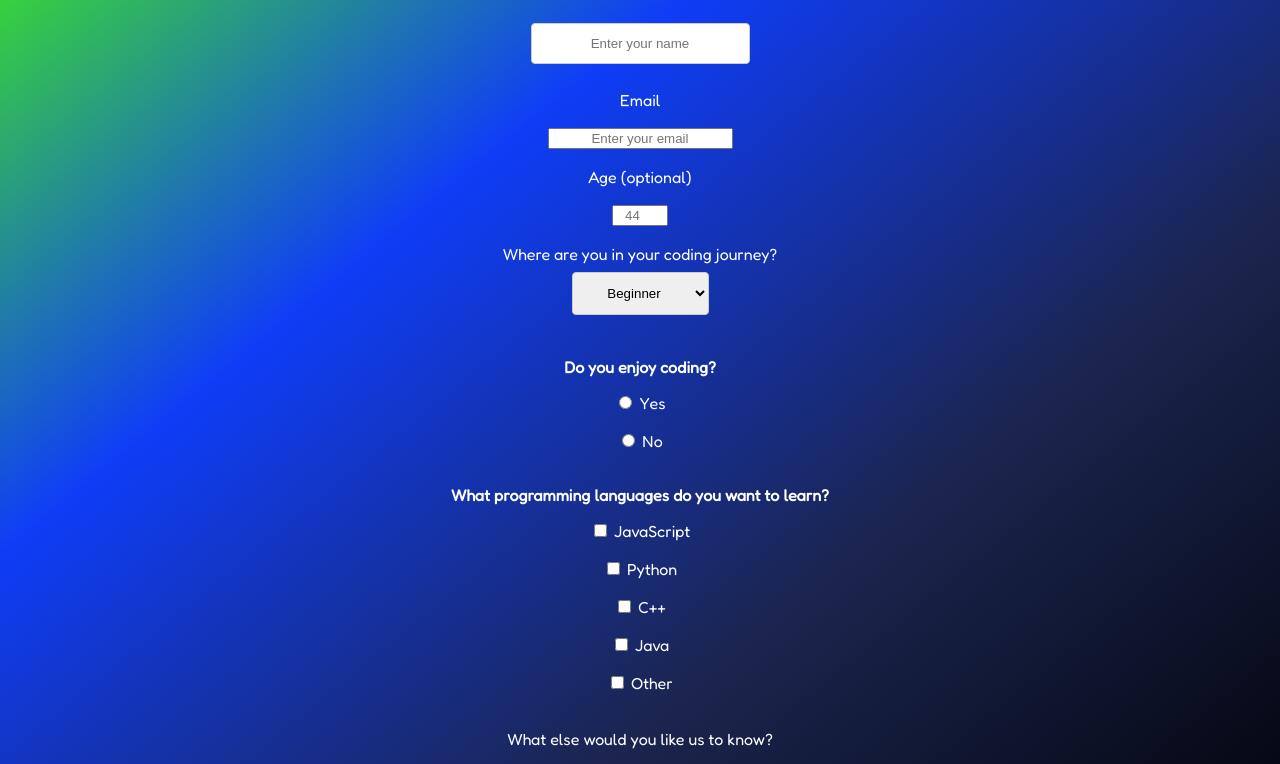
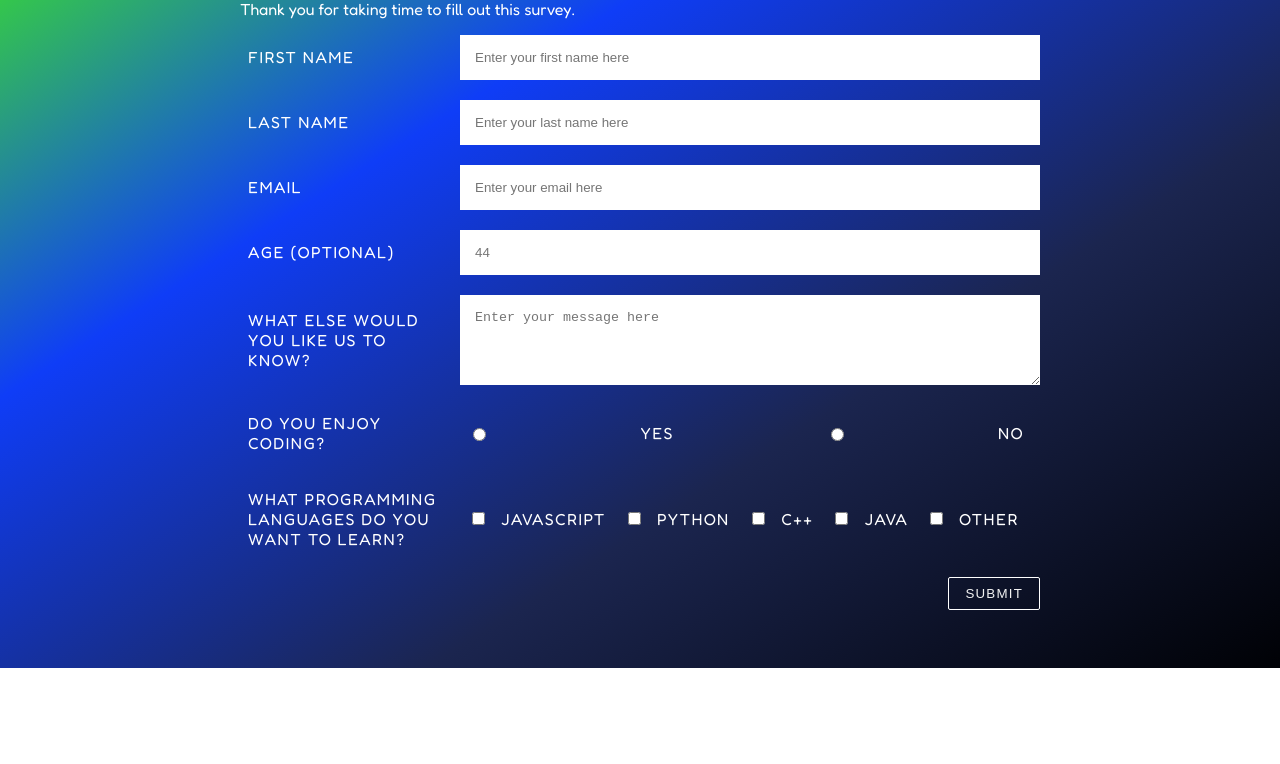
Before and after one commit to AudreyKBorges/survey-form, a plain HTML site: page index.html in a window 1280 px wide. Shown: the part 141-905 px from the top of the page. After the commit the page ends 809 px from the top, so only its background shows below. Drawn offline with Linux system fonts and the light colour scheme.

Commit message:
Added flexbox styles and text transform: uppercase

```diff
--- a/index.html
+++ b/index.html
@@ -6,27 +6,43 @@
   <link href="https://fonts.googleapis.com/css2?family=Fredoka&display=swap" rel="stylesheet">
 </head>
 <body>
+  <div class="container">
+  <form id="survey-form">
+    <ul class="flex-outer">
       <h1 id="title">Coding Survey Form</h1>
       <p id="description">Thank you for taking time to fill out this survey.</p>
-<form id="survey-form">
-  <label for="name" id="name-label">Name</label><br></br>
-  <input type="text" id="name" name="name" placeholder="Enter your name" required><br></br>
-  <label for="email" id="email-label">Email</label><br></br>
-  <input type="email" id="email" name="email" placeholder="Enter your email" required><br></br>
-  <label for="number" id="number-label">Age (optional)</label><br></br>
-  <input type="number" id="number" name="number" placeholder="44" min="1" max="99"><br></br>
-    <label for="number" id="number-label">Where are you in your coding journey?</label><br>
-  <select type="dropdown" id="dropdown" name="dropdown">
-    <option value="beginner">Beginner</option>
-    <option value="intermediate">Intermediate</option>
-    <option value="advanced">Advanced</option>
-  </select><br></br>
+      <li>
+        <label for="first-name">First Name</label>
+        <input type="text" id="first-name" placeholder="Enter your first name here">
+      </li>
+      <li>
+        <label for="last-name">Last Name</label>
+        <input type="text" id="last-name" placeholder="Enter your last name here">
+      </li>
+      <li>
+        <label for="email">Email</label>
+        <input type="email" id="email-label" placeholder="Enter your email here">
+      </li>
+      <li>
+        <label for="number" id="number-label">Age (optional)</label>
+        <input type="number" id="number" name="number" placeholder="44" min="1" max="99">
+      </li>
+      <li>
+        <label for="message">What else would you like us to know?</label>
+        <textarea id="comment" name="comment" rows="4" cols="50" placeholder="Enter your message here"></textarea>
+      </li>
+      <li>
         <p>Do you enjoy coding?</p>
+        <ul class="flex-inner">
           <input type="radio" id="yes" name="coding" value="yes">
-<label for="yes">Yes</label><br></br>
+          <label for="yes">Yes</label>
           <input type="radio" id="no" name="coding" value="no">
-<label for="no">No</label><br></br>
+          <label for="no">No</label>
+        </ul>
+      </li>
+      <li>
         <p>What programming languages do you want to learn?</p>
+        <ul class="flex-inner">
           <input type="checkbox" id="javascript" name="javascript" value="programming">
           <label for="javascript">JavaScript</label><br></br>
             <input type="checkbox" id="python" name="python" value="programming">
@@ -37,10 +53,13 @@
           <label for="java">Java</label><br></br>
               <input type="checkbox" id="other" name="other" value="programming">
           <label for="other">Other</label><br><br></br>
-  <label for="comment">What else would you like us to know?</label><br></br>
-<textarea id="comment" name="comment" rows="4" cols="50">
-</textarea><br><br></br>
-  <input type="submit" id="submit" value="Submit">
+        </ul>
+      </li>
+      <li>
+        <button type="submit" id="submit">Submit</button>
+      </li>
+    </ul>
   </form>
+</div>
 </body>
 </html>
--- a/styles.css
+++ b/styles.css
@@ -1,11 +1,17 @@
-* {
+.container * {
     box-sizing: border-box;
-    text-align: center;
 }
 
 body {
     background-image: linear-gradient(to bottom right, #41f70f, #0f3df7, #1b254f, #000105);
     background-repeat: no-repeat;
+    padding: 50px 0;
+}
+
+.container {
+    width: 80%;
+    max-width: 1200px;
+    margin: 0 auto;
 }
 
 h1, p, label {
@@ -13,14 +19,73 @@ h1, p, label {
     color: #fff;
 }
 
-p {
-    font-weight: bold;
+.flex-outer,
+.flex-inner {
+  list-style-type: none;
+  padding: 0;
 }
 
-input[type=text], select {
-    padding: 12px 20px;
-    margin: 8px 0;
-    display: inline-block;
-    border: 1px solid #ccc;
-    border-radius: 4px;
-  }
+.flex-outer {
+  max-width: 800px;
+  margin: 0 auto;
+}
+
+.flex-outer li,
+.flex-inner {
+  display: flex;
+  flex-wrap: wrap;
+  align-items: center;
+}
+
+.flex-inner {
+  padding: 0 8px;
+  justify-content: space-between;
+}
+
+.flex-outer > li:not(:last-child) {
+  margin-bottom: 20px;
+}
+
+.flex-outer li label,
+.flex-outer li p {
+  padding: 8px;
+  font-weight: 300;
+  letter-spacing: .09em;
+  text-transform: uppercase;
+}
+
+.flex-outer > li > label,
+.flex-outer li p {
+  flex: 1 0 120px;
+  max-width: 220px;
+}
+
+.flex-outer > li > label + *,
+.flex-inner {
+  flex: 1 0 220px;
+}
+
+.flex-outer li p {
+  margin: 0;
+}
+
+.flex-outer li input:not([type='checkbox']),
+.flex-outer li textarea {
+  padding: 15px;
+  border: none;
+}
+
+.flex-outer li button {
+  margin-left: auto;
+  padding: 8px 16px;
+  border: 1.5px solid #fff;
+  background: transparent;
+  color: #f2f2f2;
+  text-transform: uppercase;
+  letter-spacing: .09em;
+  border-radius: 2px;
+}
+
+.flex-inner li {
+  width: 100px;
+}
```
Lines whose indentation alone changed are shown as unchanged.
